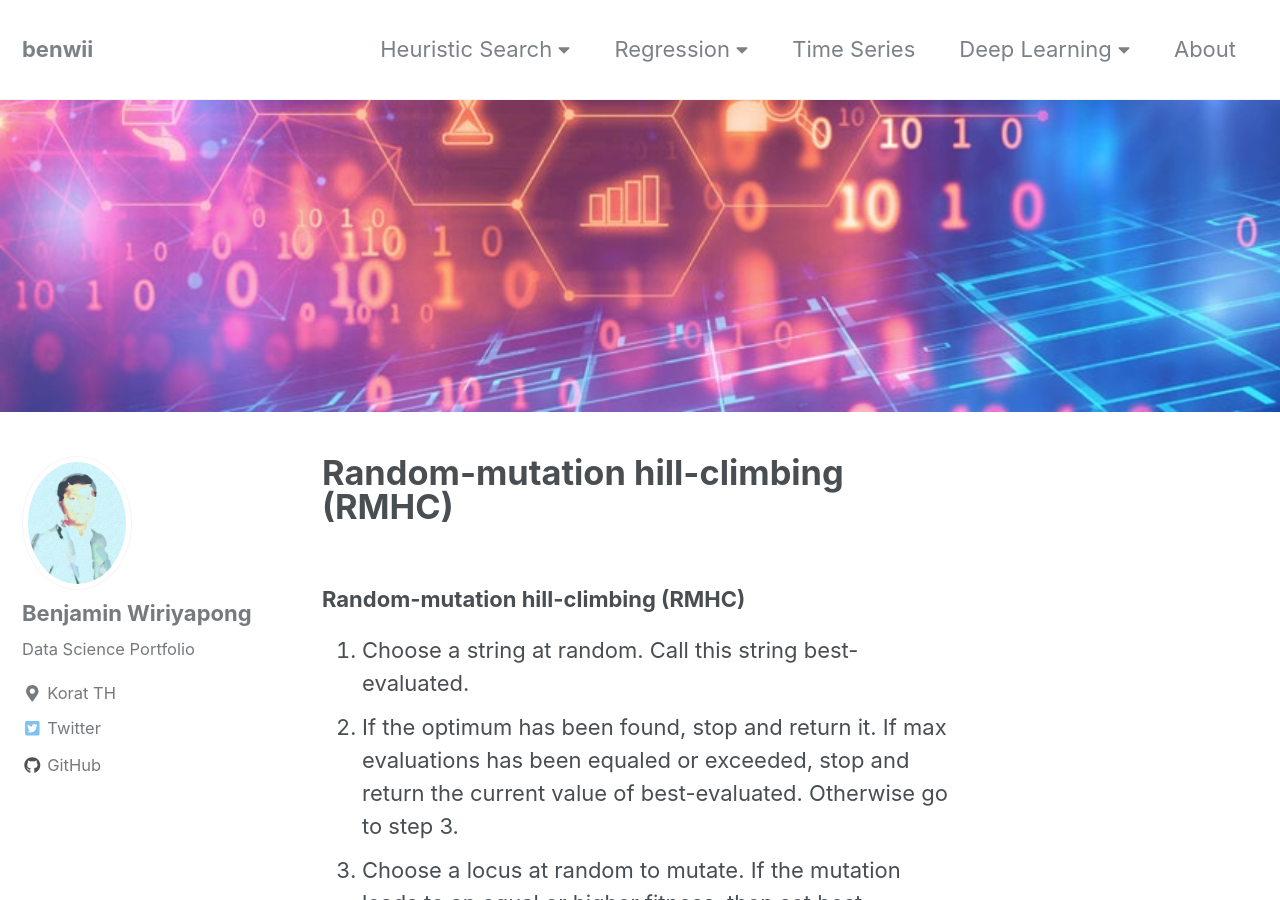
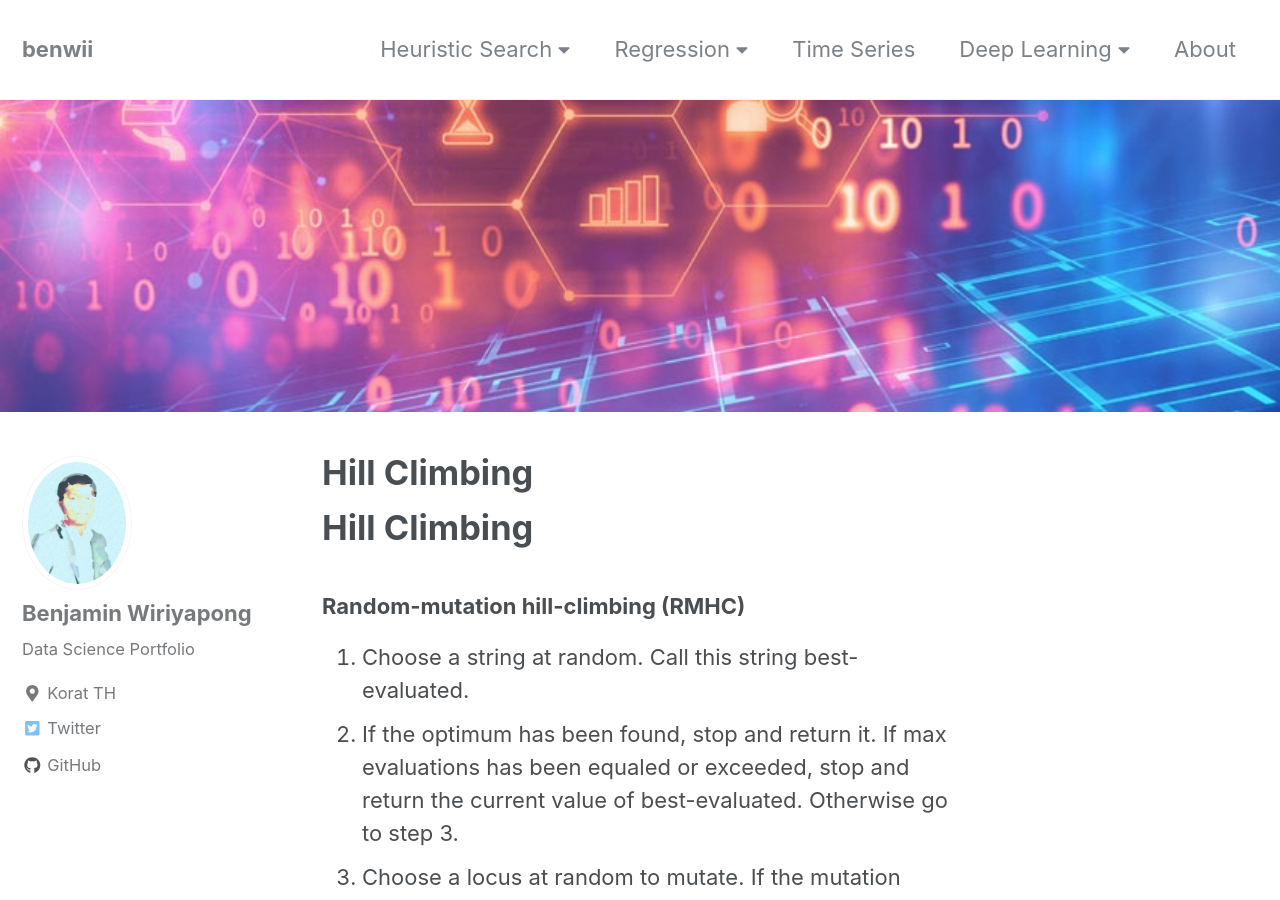
Before and after one commit to benjaminsw/benjaminsw.github.io, a Jekyll site: the page built from _pages/Hill-climbing.md, in a window 1280 px wide and 900 px high. Built offline with Jekyll 4.4.1, drawn with Linux system fonts in a browser that asks for light colours; nearby versions of some CDN libraries; our own code applies the rules of GitHub Pages for plain Markdown files; some of the changed text lies outside the part shown.

Commit message:
fix hill climbling and upload iterated local search

```diff
--- a/_pages/Hill-climbing.md
+++ b/_pages/Hill-climbing.md
@@ -3,6 +3,8 @@
 header:
   image: "/images/digital-transition2.jpg"
 ---
+
+# Hill Climbing
 
 ### Random-mutation hill-climbing (RMHC)
 
```
Also changed, not shown: other parts of _pages/Hill-climbing.md (+4 -0 lines).
